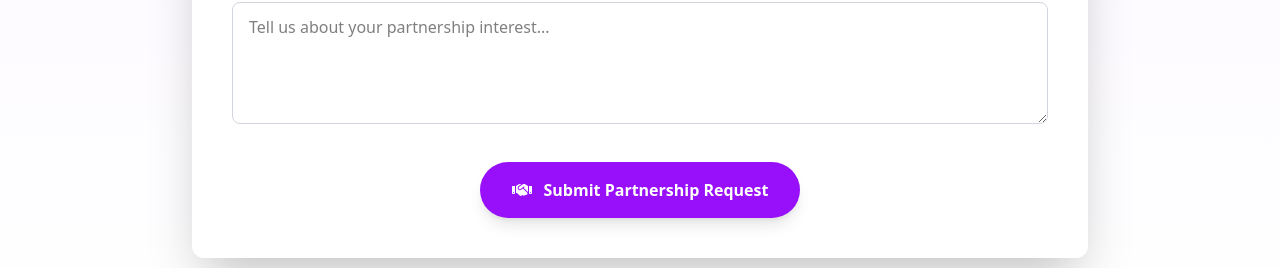
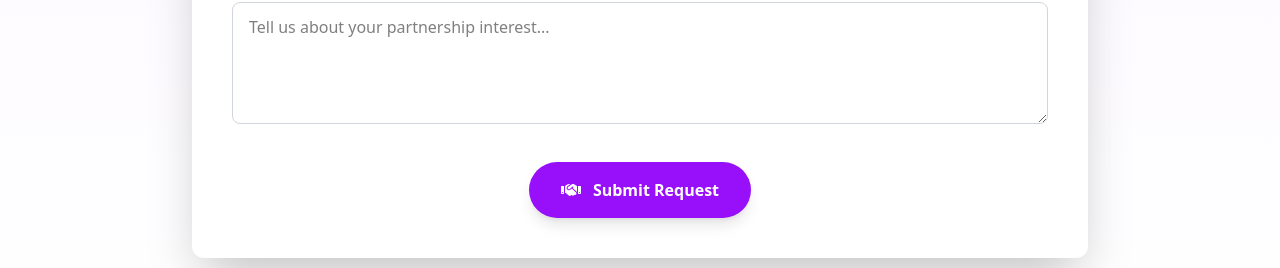
Before and after one commit to Paulmwas/nanonerds, a React (Vite) app: page / in a window 1280 px wide. Shown: the part 4864-5132 px from the top of the page. Built offline with nearby package versions, Linux system fonts and the light colour scheme.

Commit message:
Landing Page Completed

```diff
--- a/src/Components/PartnerRegistration.jsx
+++ b/src/Components/PartnerRegistration.jsx
@@ -28,9 +28,9 @@ const PartnerRegistration = () => {
       // Set up your EmailJS service (see setup instructions below)
       await emailjs.sendForm(
         'service_dc1z5ks',
-        'template_ago2s7j',
+        'template_yx3ye0s',
         formRef.current,
-        '24Q_zMm7lGY6qB-UN'
+        'Byzsej9CGvGUM6QlW'
       );
 
       setSubmitStatus('success');
@@ -170,7 +170,7 @@ const PartnerRegistration = () => {
                 className="inline-flex items-center justify-center px-8 py-4 bg-purple-600 hover:bg-purple-700 text-white font-bold rounded-full shadow-lg transform transition-all hover:scale-105 focus:outline-none focus:ring-2 focus:ring-purple-500 focus:ring-offset-2"
               >
                 <FontAwesomeIcon icon={faHandshake} className="mr-3" />
-                {isSubmitting ? 'Submitting...' : 'Submit Partnership Request'}
+                {isSubmitting ? 'Submitting...' : 'Submit Request'}
               </button>
             </div>
           </div>
```
